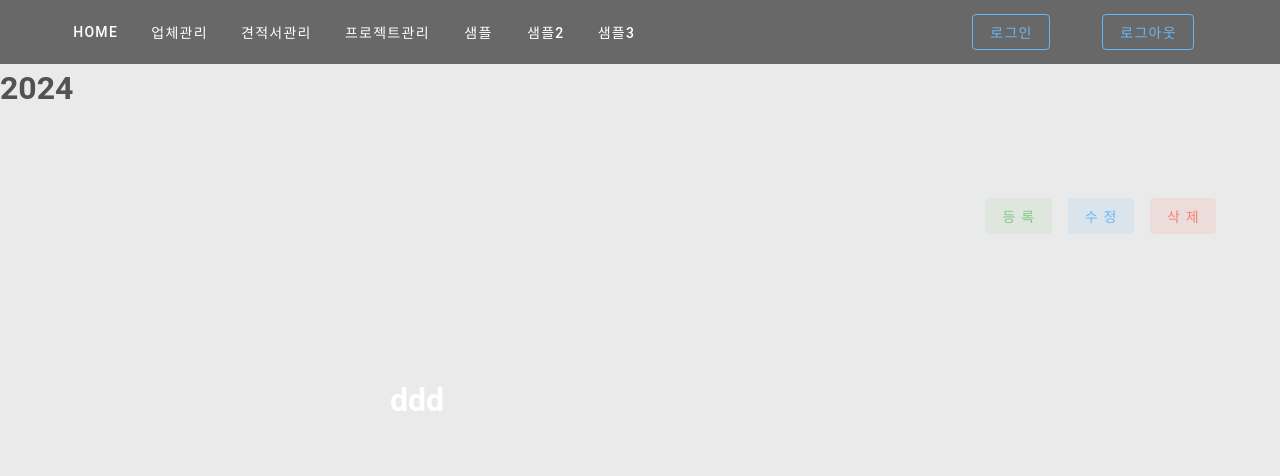
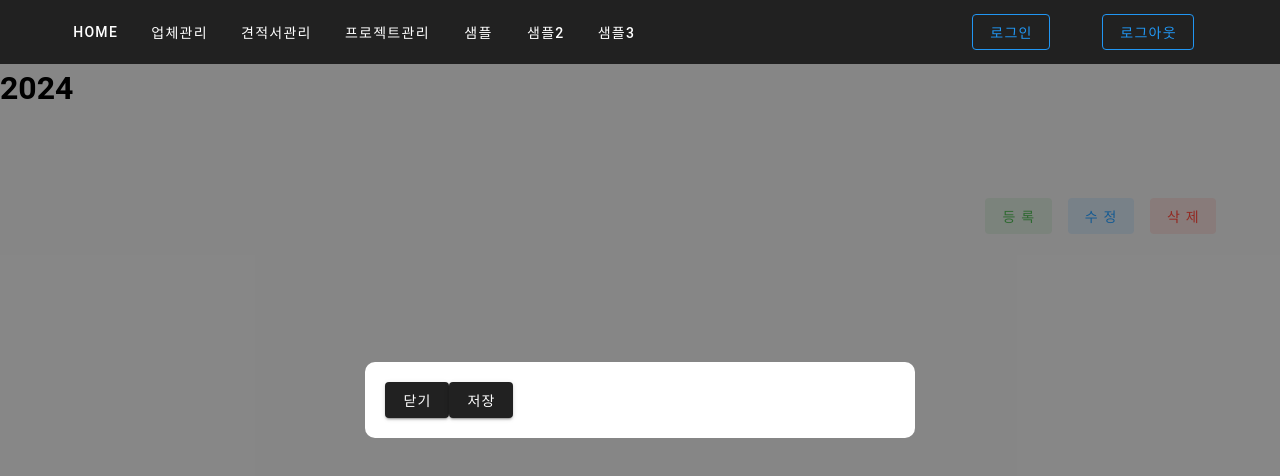
Before and after one commit to mtSungju/HLOT_FE, a Vue app: page /sample/sampleList2 in a window 1280 px wide. Both pictures are taken after a click on the button "등 록". Shown: the top 476 px of the page. Built offline with nearby package versions, Linux system fonts and the light colour scheme.

Commit message:
최성주_팝업샘플

```diff
--- a/src/components/common/PopupSample.vue
+++ b/src/components/common/PopupSample.vue
@@ -1,20 +1,67 @@
 <template>
-    <h1>ddd</h1>
+    <div id="modal-wrap">
+    <div id="modal-container">
+
+    <!--  모달창 content  -->
+    <!-- 동적 할당할 부분 -->
+
+
+
+    <div class="modal-btn">
+      <v-btn @click="modalOpen()">닫기</v-btn>
+      <v-btn @click="modalOpen()">저장</v-btn>
+    </div>
+
+  </div>
+</div>
 </template>
 
 <script>
+
+
 export default {
   name: "Popup",
-
+  props: {
+    userName : '',
+  },
   mounted() {
-    console.log("!!!!!!!!!!!!!!!!!");
+    console.log(this.userName);
   },
   data(){
     return{
+        modalCheck: false,
     }
   },
   methods:{
+    modalOpen(){
+        console.log("자식");
+        this.$emit('close');
 
+    }
   },
 }
 </script>
+
+<style>
+    /* dimmed */
+#modal-wrap {
+  position: fixed;
+  left: 0;
+  top: 0;
+  width: 100%;
+  height: 100%;
+  background: rgba(0, 0, 0, 0.4);
+}
+/* modal or popup */
+#modal-container {
+  position: relative;
+  top: 50%;
+  left: 50%;
+  transform: translate(-50%, -50%);
+  width: 550px;
+  background: #fff;
+  border-radius: 10px;
+  padding: 20px;
+  box-sizing: border-box;
+}
+</style>
--- a/src/views/sample/SampleList2.vue
+++ b/src/views/sample/SampleList2.vue
@@ -11,7 +11,7 @@
             <v-btn class="ma-2" color="blue" variant="tonal">
               수 정
             </v-btn>
-            <v-btn class="ma-2" color="green" variant="tonal" @click="popUp()">
+            <v-btn class="ma-2" color="green" variant="tonal" @click="modalOpen()">
               등 록
             </v-btn>
           </div>
@@ -23,9 +23,9 @@
 
   </v-main>
 
-  <v-dialog v-model="popUpValue" max-width="500px" style="col">
-    <PopupSample v-if="this.popUpValue" ></PopupSample>
-  </v-dialog>
+  <!-- <v-dialog v-model="modalCheck" max-width="500px" style="col"> -->
+    <PopupSample v-if="modalCheck" @close="modalOpen()" userName='최성주'></PopupSample>
+  <!-- </v-dialog> -->
 
 </template>
 
@@ -34,18 +34,24 @@ import PopupSample from '@/components/common/PopupSample.vue'
 
 export default {
   name: "SampleList2",
-   components: {PopupSample},
+
+  components: {
+    PopupSample
+  },
+
+
   data() {
     return {
       "date" : new Date().getFullYear(),
-      "popUpValue" : false,
+       modalCheck: false,
     }
   },
   methods : {
-    popUp(){
-      alert("popup is available");
-      this.popUpValue = true;
-    }
+
+    modalOpen() {
+      console.log("부모");
+      this.modalCheck = !this.modalCheck
+  }
   },
 }
 </script>
```
